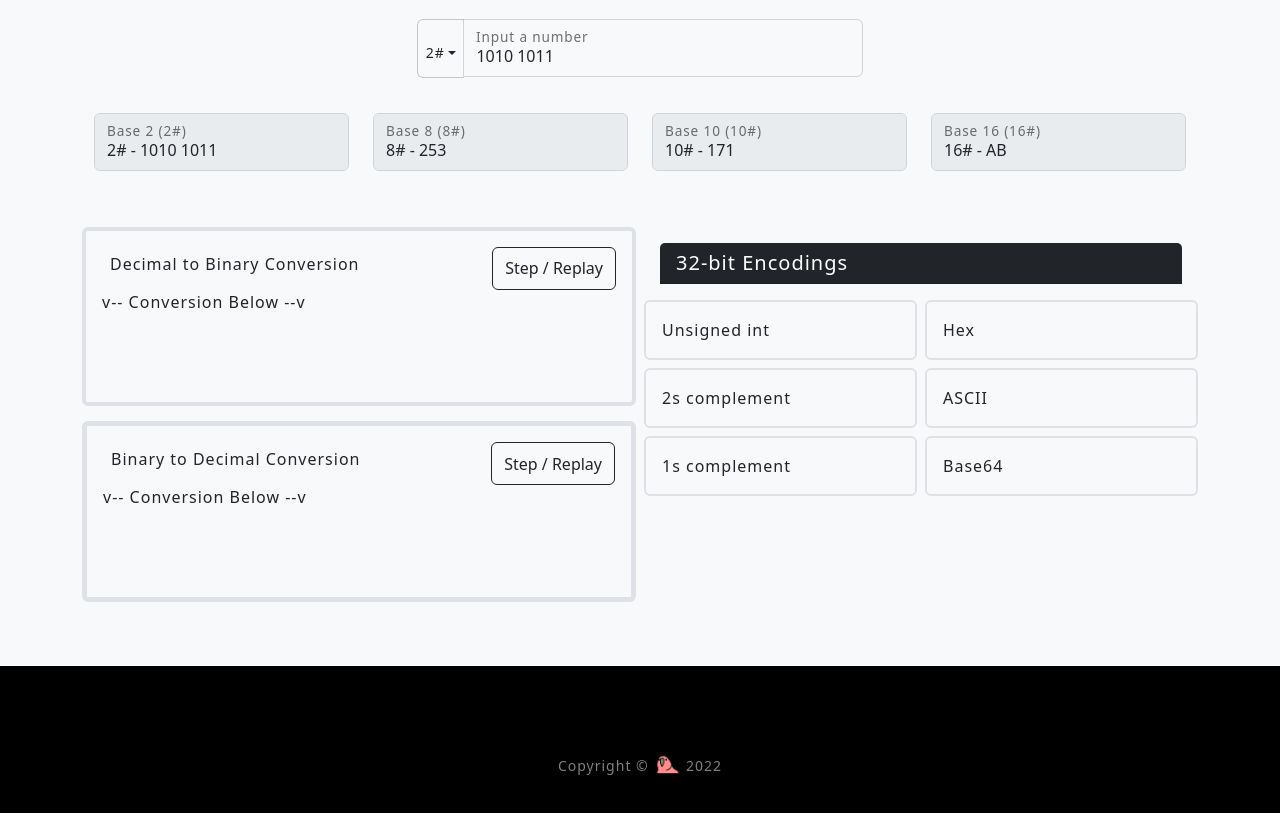
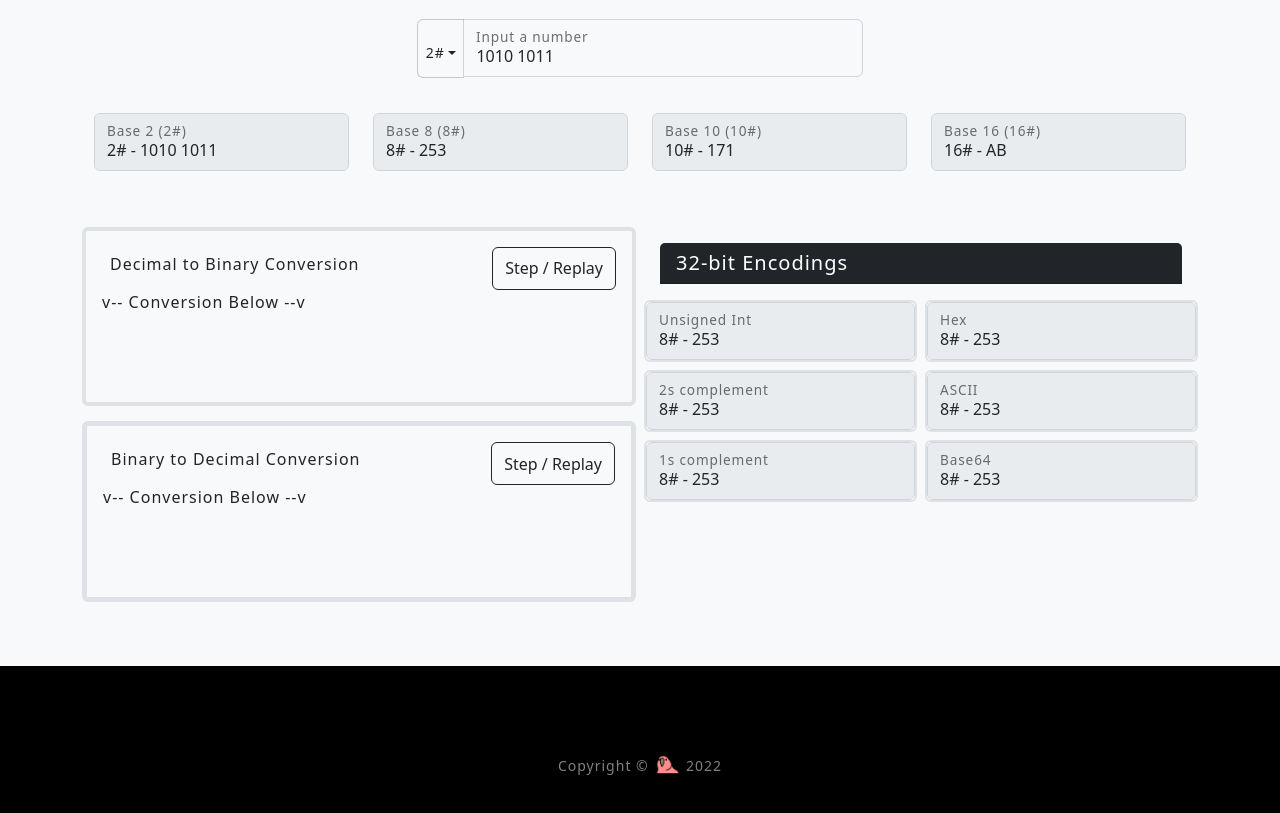
Before and after one commit to smf-steve/integers-conversion-encoding, a plain HTML site: page index.html in a window 1280 px wide. Shown: the part 835-1648 px from the top of the page. Drawn offline with nearby package versions, Linux system fonts and the light colour scheme.

Commit message:
input boxes

```diff
--- a/index.html
+++ b/index.html
@@ -3,7 +3,7 @@
 	<head>
 		<meta charset="UTF-8">
         <title> Integer Conversion Encoding </title>
-        <meta name="viewport" content="width=device-width,initial-scale=0.6">
+        <meta name="viewport" content="width=device-width,height=device-height,initial-scale=0.6">
 		<meta name="description" content="An academic tool used to Convert and Encode Integers (of various bases).">
 		<meta name="author" content="Victoria Miteva, and others">
 		<meta name="keywords" content="convert, encode, integers, binary">
@@ -192,50 +192,49 @@
                         <div class="row row-cols-1 row-cols-md-2 g-2">
                             <div class="col">
                                 <div class="card bg-light border border-2 rounded-top">
-                                    <div class="card-body">
-                                    Unsigned int
-                                    </div>
+                        <form class="form-floating">
+                            <input class="form-control" id="floatingBaseEight" type="text" value="8# - 253" aria-label="Disabled input example" disabled readonly>
+                            <label for="floatingBaseEight">Unsigned Int</label>           </form>
                                 </div>
                             </div>
 
                             <div class="col">
                                 <div class="card bg-light border border-2 rounded-end">
-                                    <div class="card-body">
-                                    Hex
-                                    </div>
+                        <form class="form-floating">
+                            <input class="form-control" id="floatingBaseEight" type="text" value="8# - 253" aria-label="Disabled input example" disabled readonly>
+                            <label for="floatingBaseEight">Hex</label>           </form>
                                 </div>
                             </div>
 
                             <div class="col">
                                 <div class="card bg-light border border-2 rounded-start">
-                                    <div class="card-body">
-                                    2s complement
-                                    </div>
+                        <form class="form-floating">
+                            <input class="form-control" id="floatingBaseEight" type="text" value="8# - 253" aria-label="Disabled input example" disabled readonly>
+                            <label for="floatingBaseEight">2s complement</label>           </form>
                                 </div>
                             </div>
 
                             <div class="col">
                                 <div class="card bg-light border border-2 rounded-end">
-                                    <div class="card-body">
-                                    ASCII
-                                    </div>
+                        <form class="form-floating">
+                            <input class="form-control" id="floatingBaseEight" type="text" value="8# - 253" aria-label="Disabled input example" disabled readonly>
+                            <label for="floatingBaseEight">ASCII</label>           </form>
                                 </div>
                             </div>
 
                             <div class="col">
                                 <div class="card bg-light border border-2 rounded-bottom">
-                                    <div class="card-body">
-                                        1s complement
-                                    </div>
+                        <form class="form-floating">
+                            <input class="form-control" id="floatingBaseEight" type="text" value="8# - 253" aria-label="Disabled input example" disabled readonly>
+                            <label for="floatingBaseEight">1s complement</label>           </form>
                                 </div>
                             </div>
 
                             <div class="col">
                                 <div class="card bg-light border border-2 rounded-bottom">
-                                    <div class="card-body">
-                                        Base64
-                                    </div>
-                                </div>
+                        <form class="form-floating">
+                            <input class="form-control" id="floatingBaseEight" type="text" value="8# - 253" aria-label="Disabled input example" disabled readonly>
+                            <label for="floatingBaseEight">Base64</label>           </form>                                </div>
                             </div>
                         </div>
                     </div>
--- a/index.js
+++ b/index.js
@@ -40,7 +40,6 @@ function validInput(decimalVal) {
     document.getElementById("floatingBaseEight").value = decimalVal.toString(8);
     document.getElementById("floatingBaseS").value = decimalVal.toString(16);
 }
-<<<<<<< HEAD
 function isBinary(dec){
     for(let i = 0; i < dec.length; i++){
         if(dec[i] != 0 && dec[i] != 1)
```
